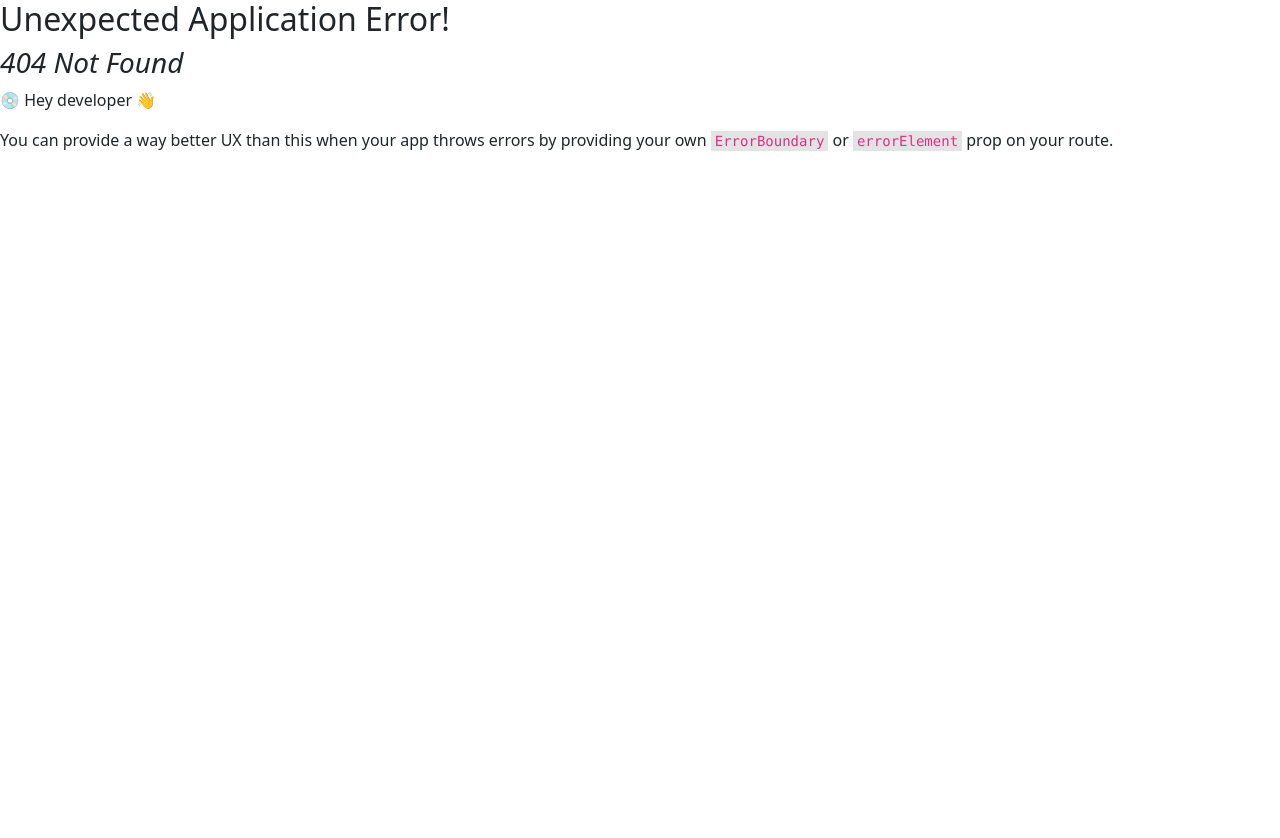
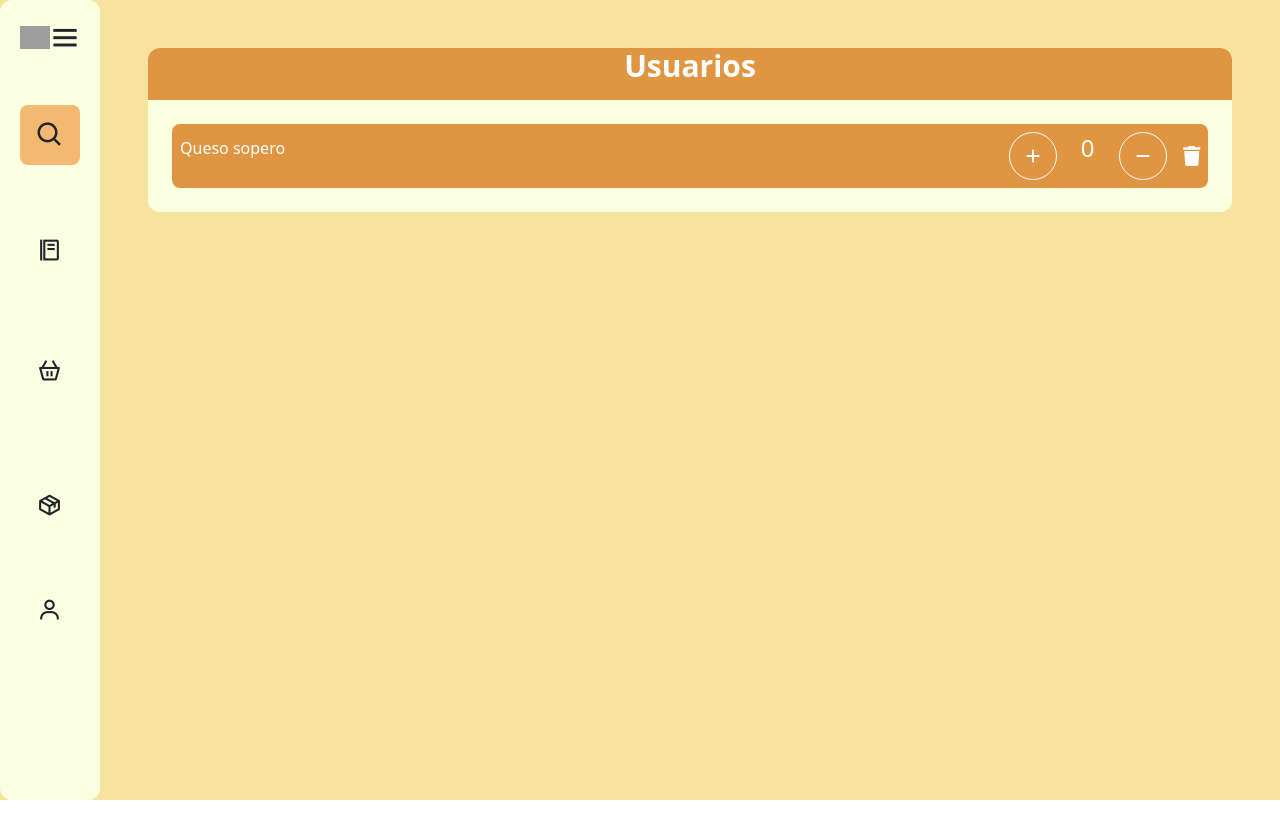
Before and after one commit to rafa133169/FromageManager, a React (Create React App) app: page /usuarios in a window 1280 px wide. Before the commit this address had no page. Shown: the top 838 px of the page. Before the commit the page ends 800 px from the top, so only its background shows below. Built offline with nearby package versions, Linux system fonts and the light colour scheme; grey boxes are pictures that could not be loaded.

Commit message:
Se agregan varias interfaces para la vista del admin

```diff
--- a/src/Components/Card.js
+++ b/src/Components/Card.js
@@ -3,7 +3,7 @@ import React from "react";
 function Card() {
   return (
     <>
-      <div className="max-w-xs rounded overflow-hidden shadow-lg bg-white items-center ">
+      <div className="max-w-xs rounded overflow-hidden shadow-lg bg-white items-center m-5">
         <img
           className="w-2px h-48"
           src="https://s1.eestatic.com/2019/02/06/como/queso-como_hacer_374225412_114100912_1706x960.jpg"
--- a/src/Components/Contenedor.js
+++ b/src/Components/Contenedor.js
@@ -4,11 +4,11 @@ import Card from './Card'
 function ContenedorRecetas() {
   return (
     <>
-        <div className="w-1000  bg-white-padd flex flex-col items-center rounded-xl mt-1000">
-        <div className="w-full bg-custom-orange flex justify-center items-center rounded-t-xl mt-500">
-          <p className="text-white text-3xl font-bold">Recetas</p>
+        <div className="w-1000 bg-[#FBFFE2] flex flex-col items-center rounded-xl mt-1000">
+        <div className="w-full bg-custom-orange flex justify-center text-center items-center rounded-t-xl mt-500">
+          <p className="text-white text-3xl text-center font-bold">Recetas</p>
         </div>
-        <div className="w-full h-900 mt-5 items-center">
+        <div className="w-full h-900 items-center">
           <Card/>
         </div>
       </div>
--- /dev/null
+++ b/src/Components/ContenedorUsuario.js
@@ -0,0 +1,20 @@
+import React from 'react'
+import RectanguloNaranja from './Elemento'
+
+
+function ContenedorUsuario() {
+  return (
+    <>
+    <div className="w-1000 bg-[#FBFFE2] flex flex-col items-center rounded-xl mt-1000">
+        <div className="w-full bg-custom-orange flex justify-center text-center items-center rounded-t-xl mt-500">
+          <p className="text-white text-3xl text-center font-bold">Usuarios</p>
+        </div>
+        <div className="w-full h-900 p-4 items-center">
+         <RectanguloNaranja/>
+        </div>
+      </div>
+    </>
+  )
+}
+
+export default ContenedorUsuario
--- a/src/Components/formInventario.js
+++ b/src/Components/formInventario.js
@@ -3,11 +3,11 @@ import Elemento from "./Elemento";
 const RectanguloInventario = () => {
   return (
     <>
-      <div className="w-1000 h-1200 bg-white-padd flex flex-col items-center rounded-xl mt-1000">
+      <div className="w-1000 bg-[#FBFFE2] flex flex-col items-center rounded-xl mt-1000">
         <div className="w-full h-300 bg-custom-orange flex justify-center items-center rounded-t-xl mt-500">
           <p className="text-white text-3xl font-bold">Inventario</p>
         </div>
-        <div className="w-full h-900 mt-5">
+        <div className="w-full h-900 ">
           <div className="mt-5 mx-5">
             <Elemento title="Oaxaca"></Elemento>
           </div>
--- a/src/Pages/Container.js
+++ b/src/Pages/Container.js
@@ -4,9 +4,8 @@ import '../App.css';
 function Container() {
   return (
     <div className="flex justify-center items-center h-screen">
-      <div className="bg-yellow-300 rounded-lg p-4">
+      <div className="bg-[#FBFFE2] rounded-lg p-4">
       <div className="bg-orange-500 text-white p-4">
-      <h1></h1>
     </div>
       </div>
     </div>
--- a/src/Pages/Inventario.js
+++ b/src/Pages/Inventario.js
@@ -1,21 +1,18 @@
 import React from "react";
 import Dashboard from "./Dashboard";
-import RectanguloInventario from "../Components/FormInventario"
+import RectanguloInventario from "../Components/FormInventario";
 // import Elemento from '../Components/Elemento'
 function Inventario() {
   return (
     <>
-  <div className="flex">
-  <div className="w-1/2">
+      <div className="flex h-screen bg-[#F5E39E]">
+        <div className="flex-1">
           <Dashboard></Dashboard>
         </div>
-  <div className="w-3/4 flex mt-10 mr-80">
-    <div className="w-full">
+        <div className="w-screen m-5 items-center flex-row">
           <RectanguloInventario></RectanguloInventario>
         </div>
       </div>
-</div>
-
     </>
   );
 }
--- a/src/Pages/Recetas.js
+++ b/src/Pages/Recetas.js
@@ -1,19 +1,15 @@
-import React, { useState } from "react";
+import React from "react";
 import Dashboard from "./Dashboard";
-import Modal from "../Components/Modal";
-import Card from "../Components/Card";
-import Contenedor from "../Components/Contenedor";
 import ContenedorRecetas from "../Components/Contenedor";
 
 function Recetas() {
-
   return (
     <>
-      <div className="flex">
+      <div className="flex h-screen bg-[#F5E39E]">
         <div className="flex-1">
           <Dashboard />
         </div>
-        <div>
+        <div className="w-screen m-5 h-screen items-center flex-row">
           <ContenedorRecetas />
         </div>
       </div>
--- /dev/null
+++ b/src/Pages/Usuarios.js
@@ -0,0 +1,20 @@
+import React from 'react'
+import Dashboard from './Dashboard'
+import ContenedorUsuario from '../Components/ContenedorUsuario'
+
+function Usuarios() {
+  return (
+    <>
+    <div className="flex h-screen bg-[#F5E39E]">
+        <div className="flex-1">
+          <Dashboard />
+        </div>
+        <div className="w-screen m-5 h-screen items-center flex-row">
+          <ContenedorUsuario />
+        </div>
+      </div>
+    </>
+  )
+}
+
+export default Usuarios
--- a/src/Routes/Routes.js
+++ b/src/Routes/Routes.js
@@ -9,6 +9,7 @@ import Container from "../Pages/Container";
 import Inventario from "../Pages/Inventario";
 import NewUsuario from "../Pages/NewUsuario";
 import NewIngrediente from "../Pages/NewIngrediente";
+import Usuarios from "../Pages/Usuarios";
 
 
 export const rutas = createBrowserRouter([
@@ -39,5 +40,9 @@ export const rutas = createBrowserRouter([
   {
     path: "/newingrediente",
     element: <NewIngrediente/>
+  },
+  {
+    path: "/usuarios",
+    element: <Usuarios/>
   }
 ]);
```
Lines whose indentation alone changed are shown as unchanged.
